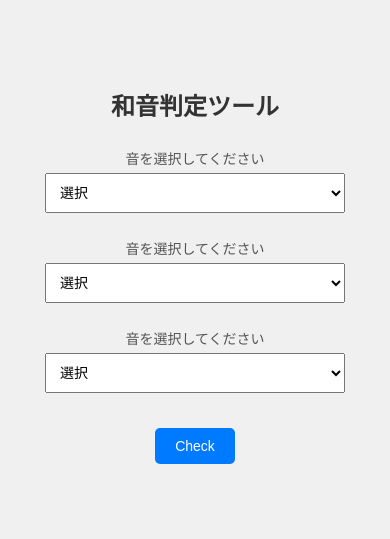
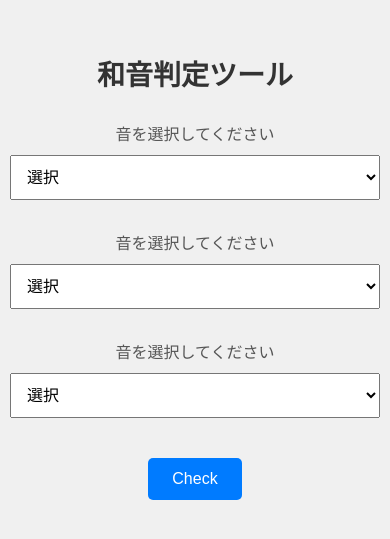
Before and after one commit to ab-mshr/chord, a plain HTML site: page index.html in a window 390 px wide. Shown: the part 125-664 px from the top of the page. Drawn offline with Linux system fonts and the light colour scheme.

Commit message:
Add files via upload

```diff
--- a/styles.css
+++ b/styles.css
@@ -15,25 +15,26 @@ body {
 
 h1 {
     color: #333;
+    font-size: 32px;
 }
 
 label {
     margin-top: 10px;
-    font-size: 16px;
+    font-size: 20px;
     color: #555;
 }
 
 select {
-    margin: 5px 0 15px 0;
-    padding: 10px;
-    font-size: 16px;
+    margin: 10px 0 20px 0;
+    padding: 12px;
+    font-size: 18px;
     width: 100%;
-    max-width: 300px;
+    max-width: 400px;
 }
 
 input[type="button"] {
-    padding: 10px 20px;
-    font-size: 16px;
+    padding: 12px 24px;
+    font-size: 18px;
     color: #fff;
     background-color: #007BFF;
     border: none;
@@ -48,7 +49,7 @@ input[type="button"]:hover {
 
 p {
     margin: 10px 0;
-    font-size: 16px;
+    font-size: 18px;
     color: #333;
     text-align: center;
 }
@@ -60,11 +61,11 @@ p {
     }
 
     h1 {
-        font-size: 24px;
+        font-size: 28px;
     }
 
     label, select, input[type="button"], p {
-        font-size: 14px;
+        font-size: 16px;
     }
 
     input[type="button"] {
```
